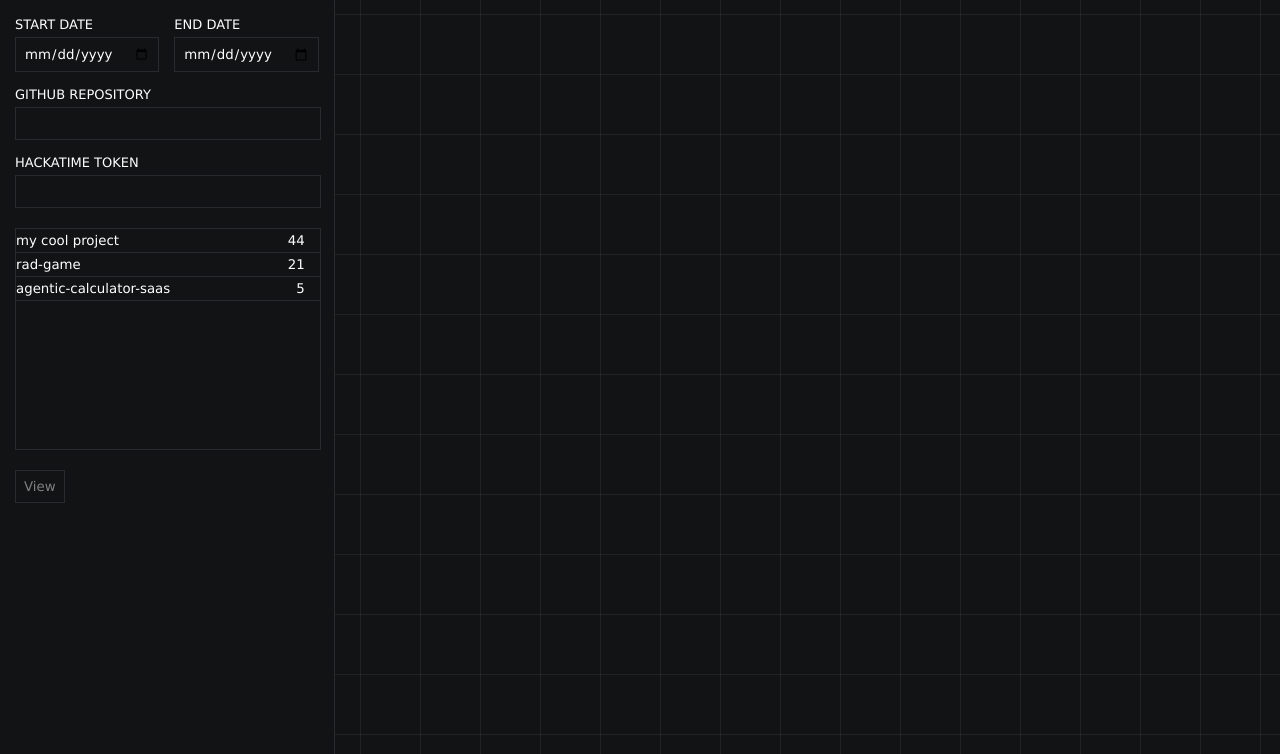
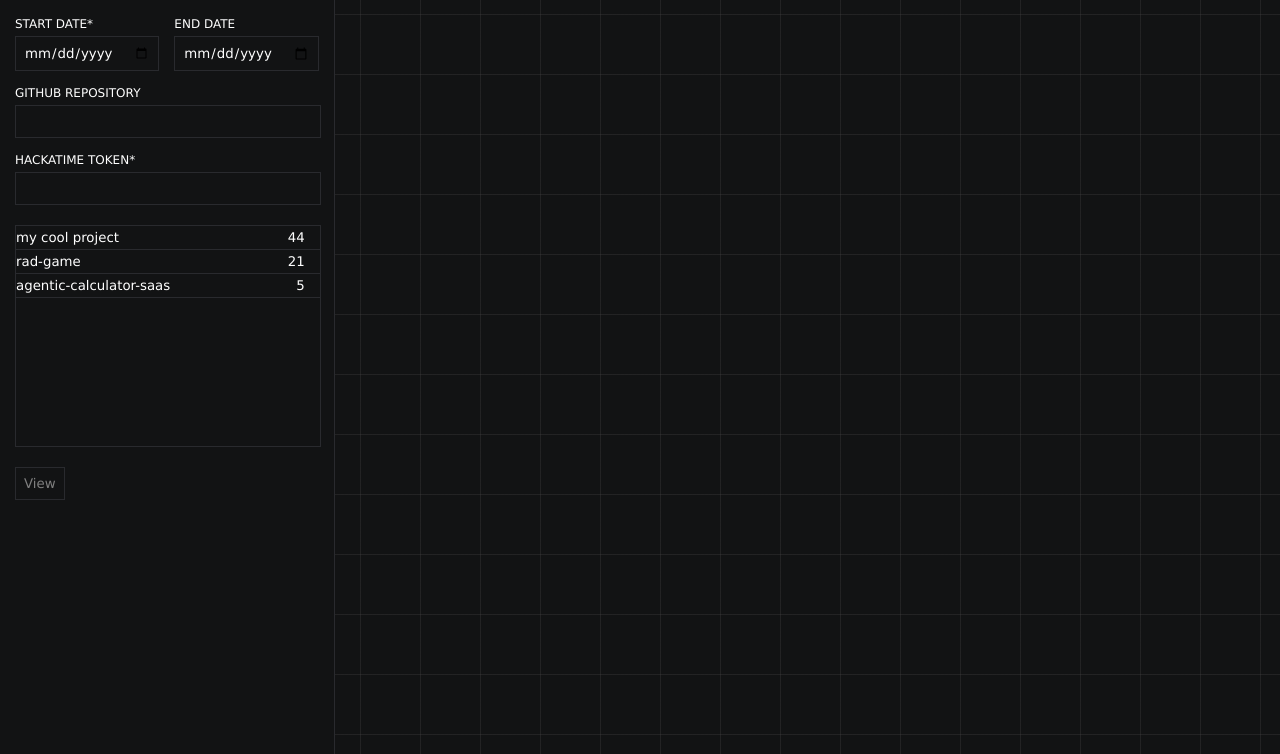
Before and after one commit to ingobeans/charm, a website: page public/index.html in a window 1280 px wide. Shown: the part 46-800 px from the top of the page. Drawn offline with Linux system fonts and the light colour scheme.

Commit message:
Add indicators for required fields

```diff
--- a/public/index.html
+++ b/public/index.html
@@ -14,7 +14,7 @@
         <div id="main-view">
             <div class="input-field-row">
                 <div class="input-field">
-                    <label for="start-date-input">START DATE</label>
+                    <label for="start-date-input">START DATE*</label>
                     <input id="start-date-input" type="date">
                 </div>
                 <div class="input-field">
@@ -29,7 +29,7 @@
                 <p id="repo-input-error"></p>
             </div>
             <div class="input-field">
-                <label for="token-input">HACKATIME TOKEN</label>
+                <label for="token-input">HACKATIME TOKEN*</label>
                 <input autocomplete="off" autocorrect="off" type="text" id="token-input">
                 <p id="token-input-error"></p>
             </div>
--- a/public/style.css
+++ b/public/style.css
@@ -12,7 +12,7 @@ body {
 
 label {
     display: block;
-    font-size: small;
+    font-size: 12px;
     margin-bottom: 5px;
 }
 
```
